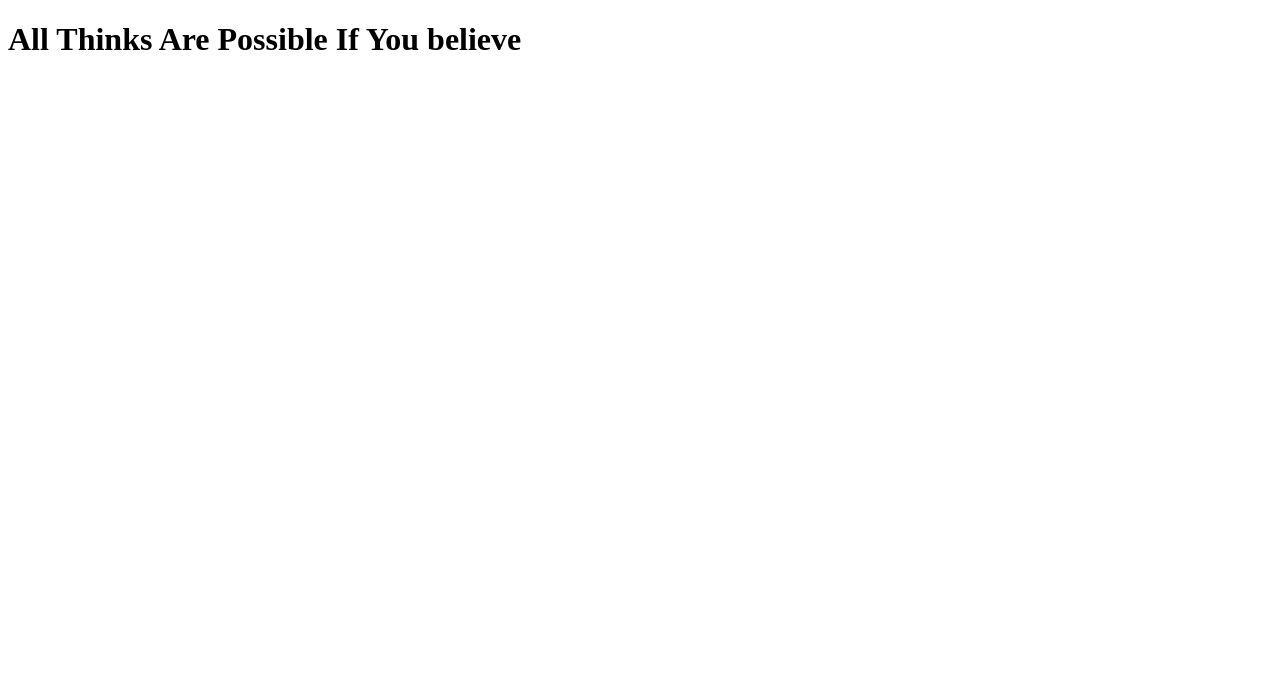
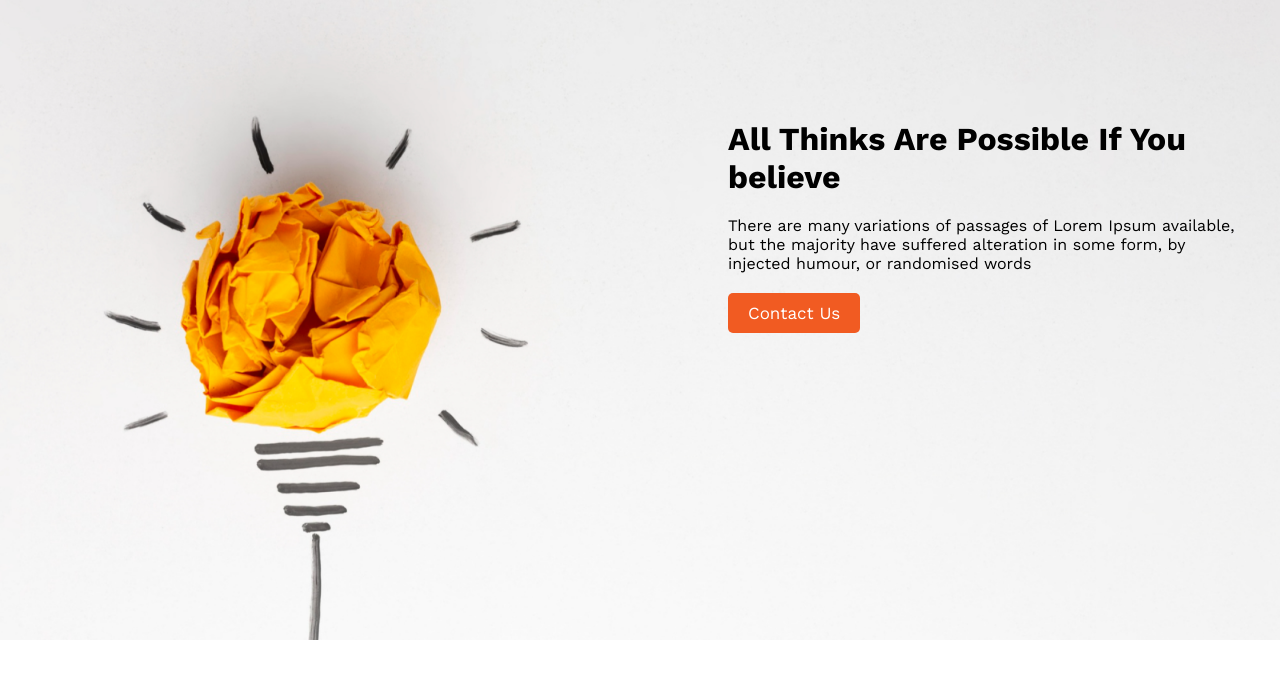
Before and after one commit to nipun-info/happy-new-year, a plain HTML site: page index.html in a window 1280 px wide. Drawn offline with nearby package versions, Linux system fonts and the light colour scheme.

Commit message:
hero section complete

```diff
--- a/css/style.css
+++ b/css/style.css
@@ -5,3 +5,38 @@
     margin: 0;
     font-family: 'Work Sans', sans-serif;
 }
+
+header {
+    background-image: url("../images/banner/banner1.png");
+    background-size: cover;
+    background-position: 50% 50%;
+    height: 80vh;
+
+}
+
+.hero-content {
+    position: absolute;
+    width: 40%;
+    right: 0;
+    padding-top: 100px;
+    padding-right: 40px;
+}
+
+.header-title {
+    margin: 20px 0;
+}
+
+.hero-description {
+    margin-bottom: 20px;
+}
+
+.btn-hero {
+    background: #F15B22;
+    padding: 10px 20px;
+    border-radius: 5px;
+    outline: 0;
+    border: 0;
+    font-size: 17px;
+    font-weight: 400;
+    color: #fff;
+}
--- a/index.html
+++ b/index.html
@@ -6,11 +6,21 @@
     <title>Happy New Year</title>
 
     <!-- css style -->
+    <link rel="stylesheet" href="css/style.css">
 </head>
 <body>
     <header>
 
-        <h1 class="header">All Thinks Are Possible If You believe</h1>
+        <div class="hero-content">
+            <h1 class="header-title">All Thinks Are Possible If You believe</h1>
+            <p class="hero-description">
+                There are many variations of passages of Lorem Ipsum available, but the majority have suffered alteration in some form, by injected humour, or randomised words
+            </p>
+
+            <button class="btn-hero">Contact Us</button>
+
+        </div>
+
     </header>
 
 
```
